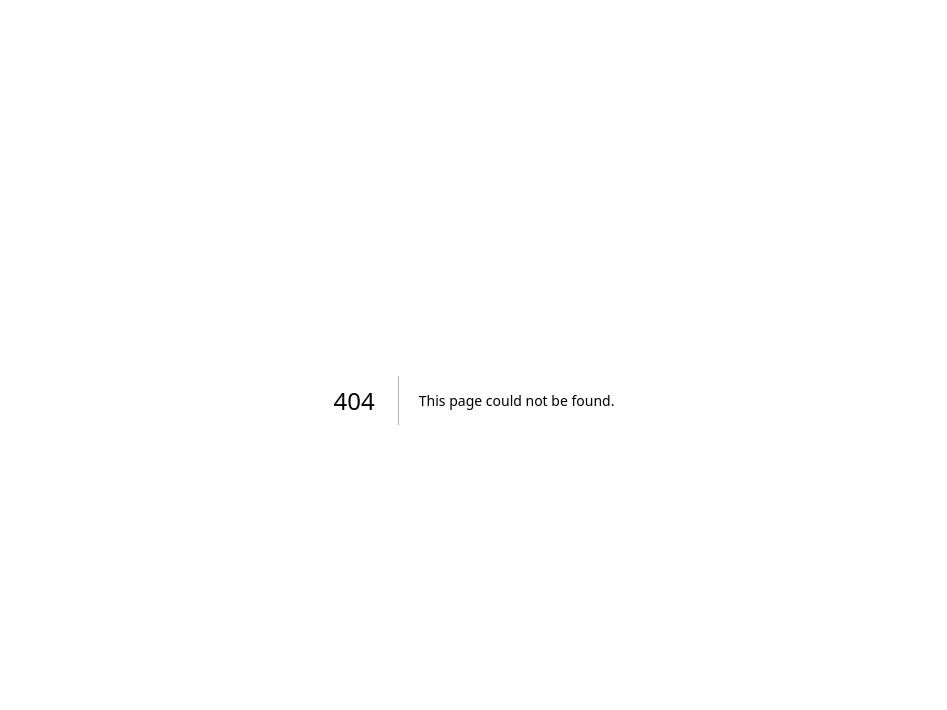
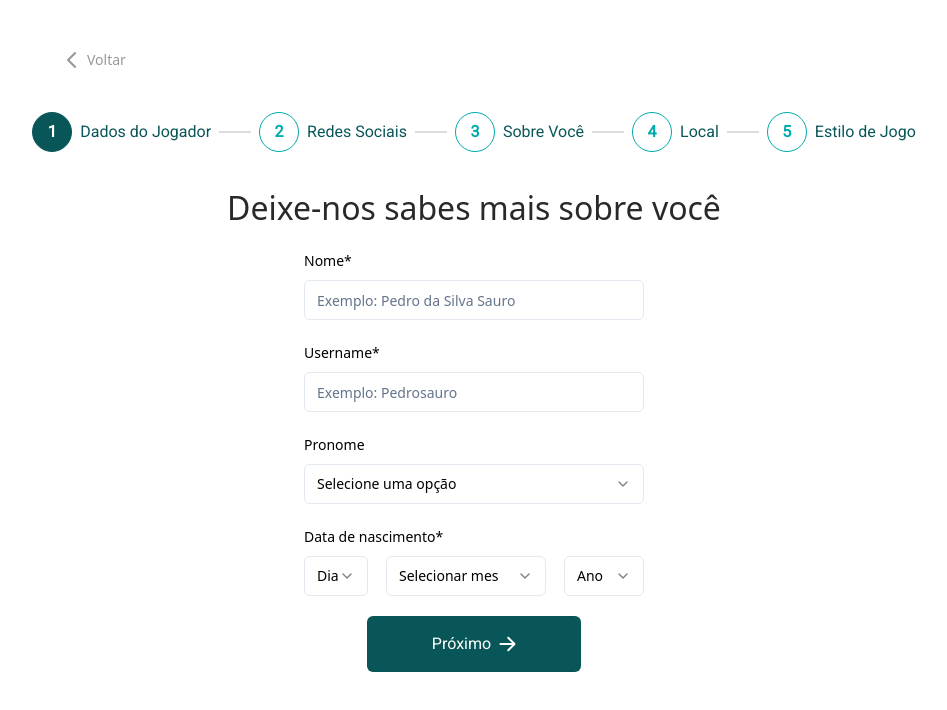
Before and after one commit to Quest-Finder/temvagamestre.frontend, a Next.js app: page /register/form in a window 1280 px wide. Before the commit this address had no page. Shown: the top 710 px of the page, without its empty margins (166-1113 px from the left). Built offline with nearby package versions, Linux system fonts and the light colour scheme.

Commit message:
feat: add form field page to visualize the form

```diff
--- a/src/app/(home)/page.tsx
+++ b/src/app/(home)/page.tsx
@@ -11,6 +11,9 @@ export default function Home() {
         <Link href='/user/profile?show=profile'>
           <Button>profile</Button>
         </Link>
+        <Link href='/register/form?show=form'>
+          <Button>formulario</Button>
+        </Link>
       </div>
     </main>
   )
--- /dev/null
+++ b/src/app/register/form/page.tsx
@@ -0,0 +1,10 @@
+import { FormSetpOne } from '@/features/register/FormStepOne'
+import { FormLayout } from '@/features/register/FormLayout'
+
+export default function Form() {
+  return (
+    <FormLayout>
+      <FormSetpOne />
+    </FormLayout>
+  )
+}
```
